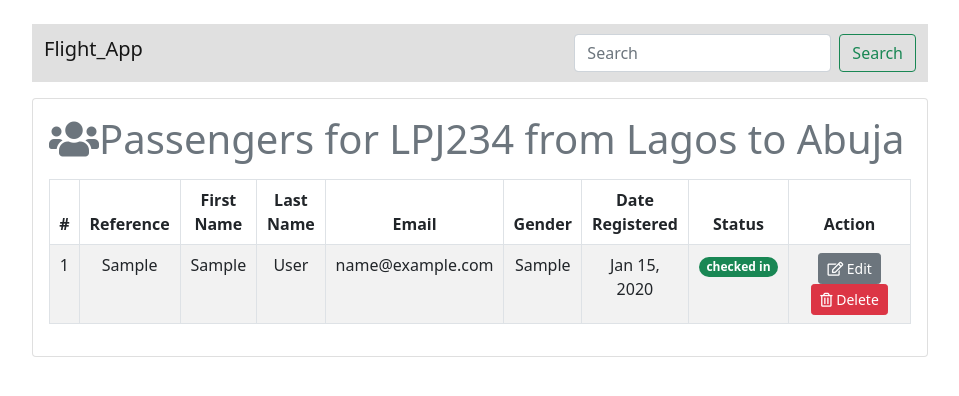
After one commit to wilfred54321/flight_app, a Flask app: page /flight/schedule/passenger/1 in a window 1280 px wide. The commit adds this page. Shown: the top 396 px of the page, without its empty margins (160-1119 px from the left). Run offline with Flask 2, Linux system fonts and the light colour scheme; data comes from the database, SQL or seed files in the repository; both versions use the stored data as it was after the commit; tables that the repository leaves empty hold one stand-in row (values such as "Sample post"); some libraries are stand-ins or nearby versions.

Commit message:
added passengers

```diff
--- a/flight_app/models.py
+++ b/flight_app/models.py
@@ -75,7 +75,7 @@ class Schedule(db.Model):
     )
     pilots = db.relationship("Pilot",backref = "schedule", cascade = "all,delete", lazy = True)
 
-    @property
+
     def add_passenger(self, firstname, lastname, gender, flight_id):
         # if not self.open_seats:
         #     return False
@@ -88,7 +88,7 @@ class Schedule(db.Model):
         return passenger.booking_reference
         # return True
 
-    @property
+
     def open_seats(self):
         return self.capacity - len(self.passengers)
 
@@ -117,11 +117,19 @@ class Passenger(db.Model):
     firstname = db.Column(db.String, nullable=False)
     lastname = db.Column(db.String, nullable=False)
     gender = db.Column(db.String, nullable=False)
+    email = db.Column(db.String, nullable = False)
+    is_checked_in = db.Column(db.Boolean, default = False)
     timestamp = db.Column(db.DateTime, nullable=False, default=datetime.now)
     booking_reference = db.Column(
         db.String, nullable=False, default=generate_booking_reference
     )
     schedule_id = db.Column(db.Integer, db.ForeignKey("schedule.id"))
+
+
+    def status(self):
+        if self.is_checked_in == False:
+            return "not checked in"
+        return "checked in"
 
 
 class Pilot(db.Model):
--- a/flight_app/templates/base.html
+++ b/flight_app/templates/base.html
@@ -84,7 +84,7 @@
         aria-label="Close"
       ></button>
     </div>
-    {%endfor%} {%endif%} {%endwith%} {%block heading%} {%endblock%} {%block
-    body%} {%endblock%}
+    {%endfor%} {%endif%} {%endwith%} {%block heading%} {%endblock%}
+    {%block body%} {%endblock%}
   </body>
 </html>
--- a/flight_app/templates/book.html
+++ b/flight_app/templates/book.html
@@ -33,10 +33,10 @@ Booking
                 <div class="collapse" id="bookFlight">
                     <div class="card card-body mt-3">
                         <p class="display-6">Book Flight</p>
-                        <h5 class="text-muted">Add Passenger to Flight {{flight.code}}</h5>
+                        <h5 class="text-muted">Add Passenger to Flight {{flight.flight.code}}</h5>
 
 
-                        <form action="{{url_for('main.book')}}" method="post">
+                        <form action="{{url_for('main.book_flight')}}" method="post">
 
                             <div class=" ml-0 mr-0 mt-3">
                                 <div class="input-group mt-3 mb-3">
@@ -110,7 +110,7 @@ Booking
                 <div class="collapse" id="bookFlight">
                     <div class="card card-body mt-3">
                         <p class="display-6">Book a Flight</p>
-                        <form action="{{url_for('main.book')}}" method="post">
+                        <form action="{{url_for('main.book_flight')}}" method="post">
 
                             <div class=" ml-0 mr-0 mt-3">
                                 <div class="input-group mt-3 mb-3">
--- /dev/null
+++ b/flight_app/templates/passengers.html
@@ -0,0 +1,59 @@
+{%extends 'base.html'%}
+
+{%block body%}
+
+<div class="" id="all_pilots_lists">
+    <div class="card card-body mt-3">
+        <p class="display-6 text-muted"><i class="fas fa-users">   </i>Passengers for {{flight.flight.code}} from {{flight.origin}} to {{flight.destination}}</p>
+        <div class=index_table>
+            <table class="table table-striped table-hover table-bordered">
+                <thead>
+                    <tr style='text-align: center;'>
+                        <th style='width:3%;' class="">#</th>
+                        <th style='width:5%;'>Reference</th>
+                        <th style='width:5%;' class="">First Name</th>
+                        <th style='width:5%;'>Last Name</th>
+                        <th style='width:5%;'>Email</th>
+                        <th style='width:3%;'>Gender</th>
+                        <th style='width:5%;'>Date Registered</th>
+                        <th style='width:5%;'>Status</th>
+                        <th style='width:13%;'>Action</th>
+                    </tr>
+
+                    <thead>
+                    <tbody>
+                        {%for passenger in passengers%}
+                        <tr style='text-align: center;'>
+                            <td class="">{{loop.index}}</td>
+                            <td>{{passenger.booking_reference}}</td>
+                            <td>{{passenger.firstname}}</td>
+                            <td>{{passenger.lastname}}</td>
+                            <td>{{passenger.email}}</td>
+                            <td>{{passenger.gender}}</td>
+                            <td>{{passenger.timestamp.strftime('%b %d, %Y')}}</td>
+                            <td>
+
+                                {%if passenger.status() %}
+                                <span class="badge rounded-pill bg-success "> {{passenger.status()}}</span>
+                                {%else%}
+                                <span class="badge rounded-pill bg-danger"> {{passeger.status()}}</span>
+                                {%endif%}
+
+                            </td>
+
+                            <td>
+                                <a href="#" class="btn btn-secondary btn-sm">
+                                    <i class="far fa-edit"></i></i> Edit
+                                </a>
+                                <a href="#" class="btn btn-danger btn-sm">
+                                    <i class="far fa-trash-alt"></i></i> Delete
+                                </a>
+                            </td>
+                        </tr>
+                        {%endfor%}
+                    </tbody>
+            </table>
+        </div>
+    </div>
+</div>
+{%endblock%}
--- a/flight_app/users/routes.py
+++ b/flight_app/users/routes.py
@@ -2,8 +2,7 @@ from flask import Blueprint
 from flask import render_template, redirect, request, flash, url_for
 
 
-from flight_app.models import db, Pilot
-
+from flight_app.models import db, Pilot,Passenger,Schedule
 users = Blueprint("users", __name__)
 
 
@@ -72,3 +71,10 @@ def delete_pilot(pilot_id):
     db.session.commit()
     flash(f"Pilot {pilot.firstname}, {pilot.lastname} deleted successfully!", "success")
     return redirect(request.referrer)
+
+
+@users.route('/flight/schedule/passenger/<int:schedule_id>', methods = ['GET'])
+def show_passengers(schedule_id):
+    passengers = Passenger.query.filter_by(id = schedule_id)
+    flight_schedule = Schedule.query.get(schedule_id)
+    return render_template('passengers.html',passengers = passengers,flight = flight_schedule)
```
Also changed, not shown: flight_app/main/routes.py (+43 -24 lines), flight_app/templates/flight.html (+13 -6 lines), flight_app/flight_app.db.
